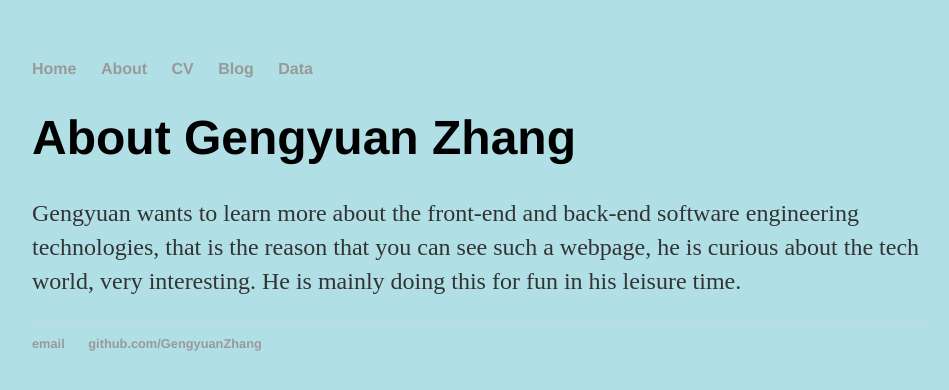
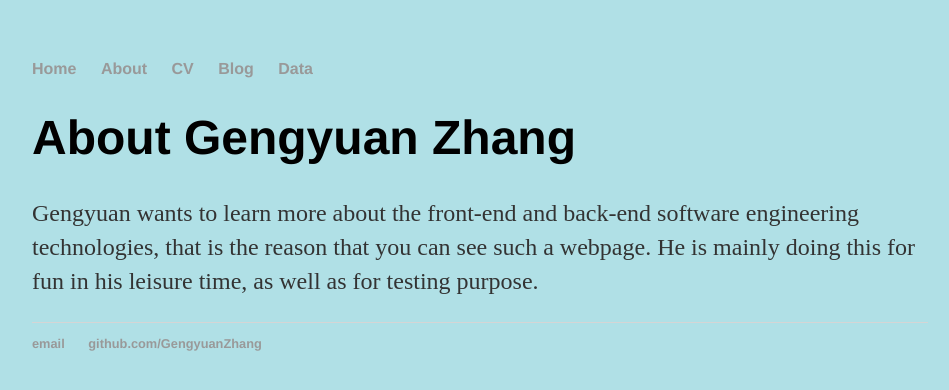
Before and after one commit to GengyuanZhang/GengyuanZhang.github.io, a Jekyll site: the page built from about/index.html, in a window 1280 px wide. Shown: the top 390 px of the page, without its empty margins (160-1109 px from the left). Built offline with Jekyll 4.4.1, drawn with Linux system fonts in a browser that asks for light colours.

Commit message:
Update index.html

```diff
--- a/about/index.html
+++ b/about/index.html
@@ -4,6 +4,6 @@ title: About Gengyuan Zhang
 ---
 <div class="blurb">
 	<h1> About Gengyuan Zhang </h1>
-	<p> Gengyuan wants to learn more about the front-end and back-end software engineering technologies, that is the reason that you can see such a webpage, he is curious about the tech world, very interesting.
-	He is mainly doing this for fun in his leisure time.</p>
+	<p> Gengyuan wants to learn more about the front-end and back-end software engineering technologies, that is the reason that you can see such a webpage.
+	He is mainly doing this for fun in his leisure time, as well as for testing purpose.</p>
 </div><!-- /.blurb -->
```
